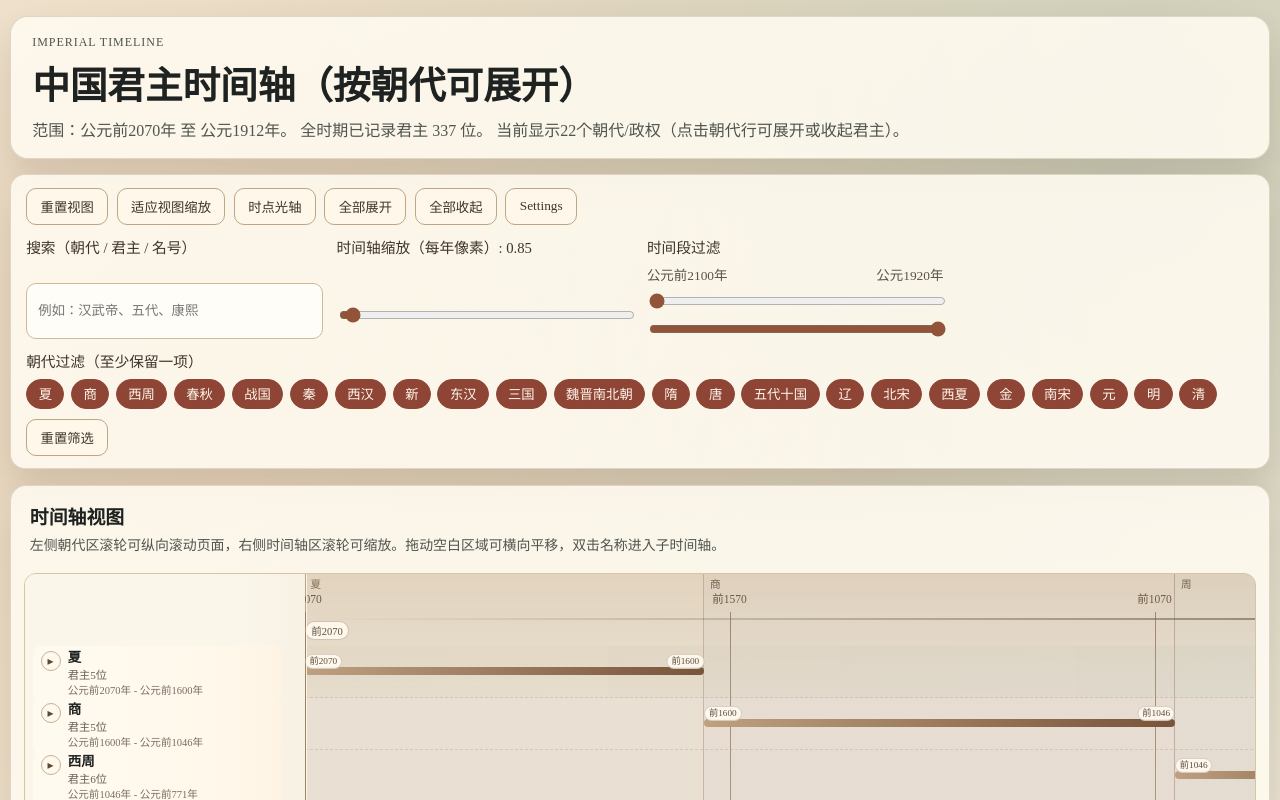
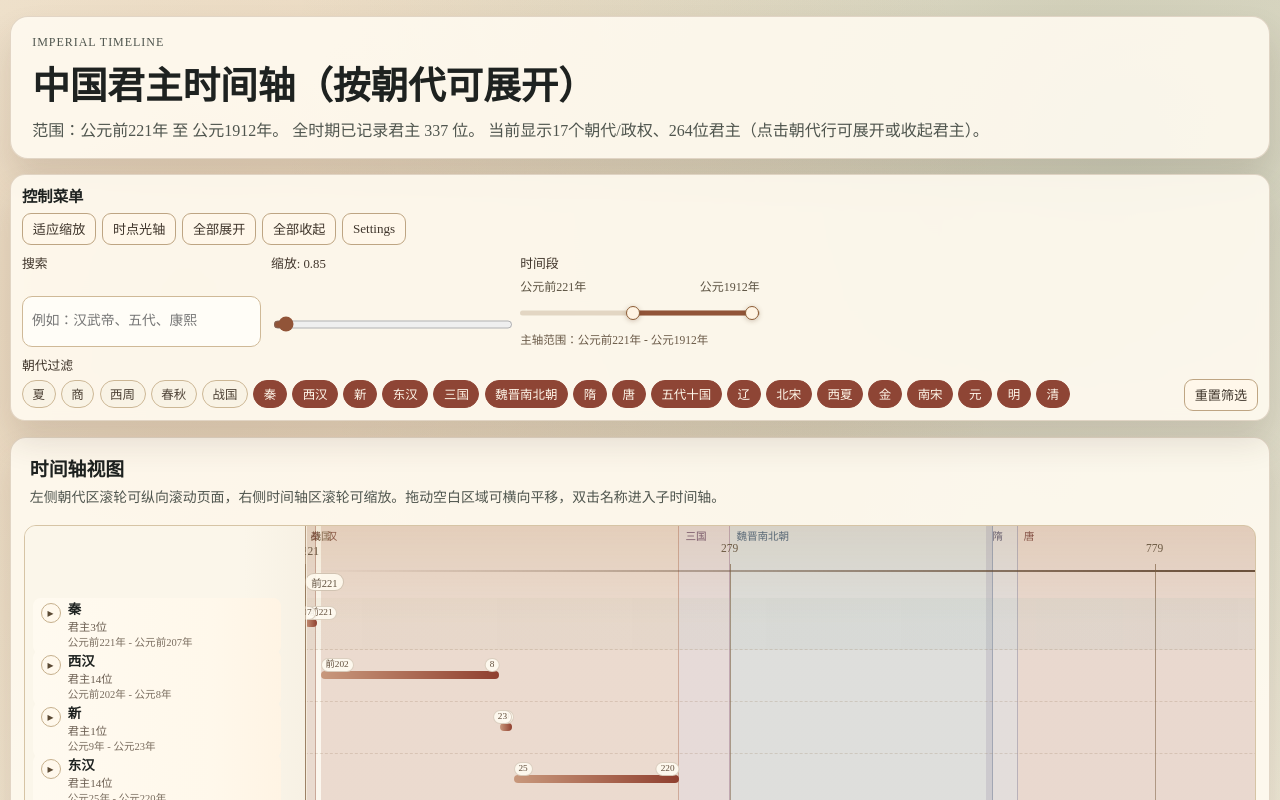
Before and after one commit to TXC-ALON/TimeLine, a React (Vite) app: page / in a window 1280 px wide. Shown: the top 800 px of the page. Built offline with nearby package versions, Linux system fonts and the light colour scheme; a web font is replaced by a local one; what cn-era would draw is missing.

Commit message:
feat: compact controls and sync timeline window with dynasty filters

```diff
--- a/src/App.jsx
+++ b/src/App.jsx
@@ -45,6 +45,14 @@ const FIVE_DYNASTIES_TEN_KINGDOM_IDS = new Set([
   'ten-northern-han'
 ])
 const TANG_MERGE_IDS = new Set(['tang', 'wu-zhou'])
+
+const DEFAULT_HIDDEN_DYNASTY_IDS = new Set([
+  'xia',
+  'shang',
+  'western-zhou',
+  'period-spring-autumn',
+  'period-warring-states'
+])
 
 const PERIOD_BANDS = [
   { id: 'band-xia', label: '夏', startYear: -2070, endYear: -1600, color: '#8f6c49' },
@@ -741,6 +749,20 @@ function getDynastyLifeBounds(dynasty) {
   return { start, end }
 }
 
+function getMainTimelineBoundsByDynastyIds(dynasties, activeIds) {
+  const activeDynasties = dynasties.filter((item) => activeIds.includes(item.id))
+  if (activeDynasties.length === 0) {
+    return {
+      start: TIMELINE_MIN_YEAR,
+      end: TIMELINE_MAX_YEAR
+    }
+  }
+  return {
+    start: Math.min(...activeDynasties.map((item) => item.startYear)),
+    end: Math.max(...activeDynasties.map((item) => item.endYear))
+  }
+}
+
 function getInitialProbeYearByDynasties(dynasties, minYear, maxYear) {
   const firstDynastyWithRuler = dynasties.find((item) => item.visibleRulers?.length > 0)
   if (!firstDynastyWithRuler) {
@@ -794,7 +816,10 @@ function App() {
     })
   }, [])
 
-  const allDynastyFilterIds = useMemo(() => sortedDynasties.map((item) => item.id), [sortedDynasties])
+  const defaultDynastyFilterIds = useMemo(
+    () => sortedDynasties.map((item) => item.id).filter((id) => !DEFAULT_HIDDEN_DYNASTY_IDS.has(id)),
+    [sortedDynasties]
+  )
   const totalRecordedRulerCount = useMemo(() => {
     const uniqueRulerIds = new Set()
     sortedDynasties.forEach((dynasty) => {
@@ -808,8 +833,11 @@ function App() {
   const [isDragging, setIsDragging] = useState(false)
   const [searchText, setSearchText] = useState('')
   const [zoom, setZoom] = useState(DEFAULT_SCALE)
-  const [yearWindow, setYearWindow] = useState([TIMELINE_MIN_YEAR, TIMELINE_MAX_YEAR])
-  const [activeDynastyIds, setActiveDynastyIds] = useState(allDynastyFilterIds)
+  const [activeDynastyIds, setActiveDynastyIds] = useState(defaultDynastyFilterIds)
+  const [yearWindow, setYearWindow] = useState(() => {
+    const initialBounds = getMainTimelineBoundsByDynastyIds(sortedDynasties, defaultDynastyFilterIds)
+    return [initialBounds.start, initialBounds.end]
+  })
   const [expandedDynasties, setExpandedDynasties] = useState(new Set())
   const [selectedKey, setSelectedKey] = useState(`dynasty:${sortedDynasties[0]?.id ?? ''}`)
   const [tooltip, setTooltip] = useState(null)
@@ -824,6 +852,7 @@ function App() {
 
   const normalizedSearch = searchText.trim().toLowerCase()
   const [windowStart, windowEnd] = yearWindow
+  const totalTimelineSpan = Math.max(1, TIMELINE_MAX_YEAR - TIMELINE_MIN_YEAR)
 
   const filteredDynasties = useMemo(() => {
     return sortedDynasties.reduce((result, dynasty) => {
@@ -877,19 +906,14 @@ function App() {
     }
     return getDynastyLifeBounds(subTimelineDynasty)
   }, [subTimelineDynasty])
-  const mainTimelineBounds = useMemo(() => {
-    const activeDynasties = sortedDynasties.filter((item) => activeDynastyIds.includes(item.id))
-    if (activeDynasties.length === 0) {
-      return {
-        start: TIMELINE_MIN_YEAR,
-        end: TIMELINE_MAX_YEAR
-      }
-    }
-    return {
-      start: Math.min(...activeDynasties.map((item) => item.startYear)),
-      end: Math.max(...activeDynasties.map((item) => item.endYear))
-    }
-  }, [activeDynastyIds, sortedDynasties])
+  const mainTimelineBounds = useMemo(
+    () => getMainTimelineBoundsByDynastyIds(sortedDynasties, activeDynastyIds),
+    [activeDynastyIds, sortedDynasties]
+  )
+  const currentDisplayedRulerCount = useMemo(
+    () => filteredDynasties.reduce((sum, dynasty) => sum + dynasty.visibleRulers.length, 0),
+    [filteredDynasties]
+  )
 
   const displayDynasties = useMemo(() => {
     if (!subTimelineDynasty) {
@@ -964,6 +988,8 @@ function App() {
     return PERIOD_BANDS.filter((item) => overlap(item.startYear, item.endYear, axisMinYear, axisMaxYear))
   }, [axisMaxYear, axisMinYear, displaySettings.showPeriodBands, isSubTimeline])
   const axisEndX = LABEL_WIDTH + totalYears * zoom
+  const windowStartPercent = ((windowStart - TIMELINE_MIN_YEAR) / totalTimelineSpan) * 100
+  const windowEndPercent = ((windowEnd - TIMELINE_MIN_YEAR) / totalTimelineSpan) * 100
 
   const getXByYear = (year) => {
     const clampedYear = clamp(year, axisMinYear, axisMaxYear)
@@ -1391,9 +1417,25 @@ function App() {
     setActiveDynastyIds((current) => {
       if (current.includes(dynastyId)) {
         const next = current.filter((item) => item !== dynastyId)
-        return next.length ? next : current
-      }
-      return [...current, dynastyId]
+        if (!next.length) {
+          return current
+        }
+        const nextBounds = getMainTimelineBoundsByDynastyIds(sortedDynasties, next)
+        setYearWindow((currentWindow) =>
+          currentWindow[0] === nextBounds.start && currentWindow[1] === nextBounds.end
+            ? currentWindow
+            : [nextBounds.start, nextBounds.end]
+        )
+        return next
+      }
+      const next = [...current, dynastyId]
+      const nextBounds = getMainTimelineBoundsByDynastyIds(sortedDynasties, next)
+      setYearWindow((currentWindow) =>
+        currentWindow[0] === nextBounds.start && currentWindow[1] === nextBounds.end
+          ? currentWindow
+          : [nextBounds.start, nextBounds.end]
+      )
+      return next
     })
   }
 
@@ -1431,21 +1473,13 @@ function App() {
   const resetFilters = () => {
     setRulerContextMenu(null)
     setSearchText('')
-    setActiveDynastyIds(allDynastyFilterIds)
-    setYearWindow([TIMELINE_MIN_YEAR, TIMELINE_MAX_YEAR])
+    setActiveDynastyIds(defaultDynastyFilterIds)
+    const nextBounds = getMainTimelineBoundsByDynastyIds(sortedDynasties, defaultDynastyFilterIds)
+    setYearWindow([nextBounds.start, nextBounds.end])
     setSubTimelineId(null)
     syncTimelineHistory(null, 'replace')
     setZoom(DEFAULT_SCALE)
     setHighlightedRulerKey(null)
-  }
-
-  const resetView = () => {
-    if (timelineViewportRef.current && Math.abs(zoom - DEFAULT_SCALE) < 0.0001) {
-      timelineViewportRef.current.scrollLeft = 0
-      return
-    }
-    pendingScrollLeftRef.current = 0
-    setZoom(DEFAULT_SCALE)
   }
 
   const fitViewToCurrentRange = () => {
@@ -1634,17 +1668,17 @@ function App() {
           全时期已记录君主 {totalRecordedRulerCount} 位。
           {isSubTimeline
             ? ` 当前为子时间轴：${subTimelineDynasty.name}。`
-            : ` 当前显示${filteredDynasties.length}个朝代/政权（点击朝代行可展开或收起君主）。`}
+            : ` 当前显示${filteredDynasties.length}个朝代/政权、${currentDisplayedRulerCount}位君主（点击朝代行可展开或收起君主）。`}
         </p>
       </header>
 
       <section className="control-panel">
+        <div className="control-head">
+          <h2>控制菜单</h2>
+        </div>
         <div className="quick-actions">
-          <button className="secondary-btn quick-btn" type="button" onClick={resetView}>
-            重置视图
-          </button>
           <button className="secondary-btn quick-btn" type="button" onClick={fitViewToCurrentRange}>
-            适应视图缩放
+            适应缩放
           </button>
           <button
             className={`secondary-btn quick-btn ${isYearProbeActive ? 'active' : ''}`}
@@ -1663,11 +1697,6 @@ function App() {
           >
             时点光轴
           </button>
-          {isSubTimeline ? (
-            <button className="secondary-btn" type="button" onClick={exitSubTimeline}>
-              退出子时间轴
-            </button>
-          ) : null}
           <button className="secondary-btn" type="button" onClick={expandAllFiltered}>
             全部展开
           </button>
@@ -1681,7 +1710,7 @@ function App() {
 
         <div className="primary-controls">
           <div className="control-block">
-            <label htmlFor="search-input">搜索（朝代 / 君主 / 名号）</label>
+            <label htmlFor="search-input">搜索</label>
             <input
               id="search-input"
               type="text"
@@ -1692,7 +1721,7 @@ function App() {
           </div>
 
           <div className="control-block">
-            <label htmlFor="zoom-range">时间轴缩放（每年像素）: {zoom.toFixed(2)}</label>
+            <label htmlFor="zoom-range">缩放: {zoom.toFixed(2)}</label>
             <input
               id="zoom-range"
               type="range"
@@ -1705,13 +1734,23 @@ function App() {
           </div>
 
           <div className="control-block">
-            <label htmlFor="window-start">时间段过滤</label>
+            <label htmlFor="window-start">时间段</label>
             <div className="range-labels">
               <span>{formatYear(windowStart)}</span>
               <span>{formatYear(windowEnd)}</span>
             </div>
+            <div className="range-slider-dual">
+              <div className="range-slider-track" />
+              <div
+                className="range-slider-active"
+                style={{
+                  left: `${windowStartPercent}%`,
+                  width: `${Math.max(0, windowEndPercent - windowStartPercent)}%`
+                }}
+              />
               <input
                 id="window-start"
+                className="range-slider-thumb range-slider-thumb-start"
                 type="range"
                 min={TIMELINE_MIN_YEAR}
                 max={TIMELINE_MAX_YEAR}
@@ -1719,6 +1758,7 @@ function App() {
                 onChange={(event) => handleWindowStartChange(event.target.value)}
               />
               <input
+                className="range-slider-thumb range-slider-thumb-end"
                 type="range"
                 min={TIMELINE_MIN_YEAR}
                 max={TIMELINE_MAX_YEAR}
@@ -1726,9 +1766,13 @@ function App() {
                 onChange={(event) => handleWindowEndChange(event.target.value)}
               />
             </div>
+            <div className="range-hint">
+              主轴范围：{formatYear(mainTimelineBounds.start)} - {formatYear(mainTimelineBounds.end)}
+            </div>
+          </div>
 
           <div className="control-block wide">
-            <label>朝代过滤（至少保留一项）</label>
+            <label>朝代过滤</label>
             <div className="dynasty-filter-row">
               <div className="dynasty-grid">
                 {sortedDynasties.map((dynasty) => {
--- a/src/index.css
+++ b/src/index.css
@@ -61,19 +61,42 @@ body {
 
 .control-panel {
   margin-top: 0.95rem;
-  padding: 0.78rem 0.92rem;
+  padding: 0.54rem 0.66rem;
   border-radius: 15px;
   background: var(--card);
   border: 1px solid var(--card-border);
   box-shadow: var(--shadow);
+  position: sticky;
+  top: 0.42rem;
+  z-index: 24;
+  backdrop-filter: blur(6px);
   display: grid;
-  gap: 0.68rem;
+  gap: 0.42rem;
+}
+
+.control-head {
+  display: flex;
+  align-items: center;
+  justify-content: space-between;
+}
+
+.control-head h2 {
+  margin: 0;
+  font-size: 0.96rem;
+}
+
+.control-head p {
+  margin: 0.18rem 0 0;
+  color: var(--ink-soft);
+  font-size: 0.8rem;
 }
 
 .quick-actions {
   display: flex;
-  flex-wrap: wrap;
-  gap: 0.52rem;
+  flex-wrap: nowrap;
+  gap: 0.36rem;
+  overflow-x: auto;
+  padding-bottom: 0.08rem;
 }
 
 .quick-btn {
@@ -89,12 +112,19 @@ body {
 
 .primary-controls {
   display: grid;
-  grid-template-columns: repeat(auto-fit, minmax(260px, 1fr));
-  gap: 0.72rem 0.86rem;
+  grid-template-columns: repeat(auto-fit, minmax(220px, 1fr));
+  gap: 0.5rem 0.6rem;
 }
 
 .control-block.wide {
   grid-column: 1 / -1;
+}
+
+.control-panel .secondary-btn {
+  border-radius: 9px;
+  padding: 0.34rem 0.62rem;
+  font-size: 0.82rem;
+  white-space: nowrap;
 }
 
 .probe-float-card {
@@ -262,11 +292,11 @@ body {
 
 .control-block {
   display: grid;
-  gap: 0.46rem;
+  gap: 0.32rem;
 }
 
 .control-block label {
-  font-size: 0.92rem;
+  font-size: 0.8rem;
   color: #3f342a;
 }
 
@@ -278,10 +308,11 @@ input[type='range'] {
 input[type='text'] {
   border: 1px solid #cfb997;
   border-radius: 10px;
-  padding: 0.62rem 0.7rem;
+  padding: 0.42rem 0.56rem;
   background: #fffdf7;
   color: var(--ink);
   font-family: inherit;
+  font-size: 0.86rem;
 }
 
 input[type='text']:focus {
@@ -297,24 +328,123 @@ input[type='range'] {
   display: flex;
   justify-content: space-between;
   color: #5b5242;
-  font-size: 0.84rem;
+  font-size: 0.75rem;
+}
+
+.range-slider-dual {
+  position: relative;
+  height: 26px;
+}
+
+.range-slider-track,
+.range-slider-active {
+  position: absolute;
+  top: 50%;
+  transform: translateY(-50%);
+  height: 5px;
+  border-radius: 999px;
+}
+
+.range-slider-track {
+  left: 0;
+  right: 0;
+  background: rgba(162, 132, 98, 0.28);
+}
+
+.range-slider-active {
+  background: #915438;
+}
+
+.range-slider-thumb {
+  position: absolute;
+  left: 0;
+  top: 0;
+  width: 100%;
+  height: 26px;
+  margin: 0;
+  background: transparent;
+  appearance: none;
+  -webkit-appearance: none;
+  pointer-events: none;
+}
+
+.range-slider-thumb.range-slider-thumb-start {
+  z-index: 2;
+}
+
+.range-slider-thumb.range-slider-thumb-end {
+  z-index: 3;
+}
+
+.range-slider-thumb::-webkit-slider-runnable-track {
+  height: 5px;
+  background: transparent;
+}
+
+.range-slider-thumb::-moz-range-track {
+  height: 5px;
+  background: transparent;
+}
+
+.range-slider-thumb::-webkit-slider-thumb {
+  -webkit-appearance: none;
+  width: 14px;
+  height: 14px;
+  border-radius: 999px;
+  border: 1px solid #8c5c35;
+  background: #fff4e3;
+  box-shadow: 0 1px 5px rgba(98, 66, 40, 0.3);
+  cursor: pointer;
+  margin-top: -4.5px;
+  pointer-events: auto;
+}
+
+.range-slider-thumb::-moz-range-thumb {
+  width: 14px;
+  height: 14px;
+  border-radius: 999px;
+  border: 1px solid #8c5c35;
+  background: #fff4e3;
+  box-shadow: 0 1px 5px rgba(98, 66, 40, 0.3);
+  cursor: pointer;
+  pointer-events: auto;
+}
+
+.range-slider-thumb:focus-visible {
+  outline: none;
+}
+
+.range-slider-thumb:focus-visible::-webkit-slider-thumb {
+  outline: 2px solid rgba(143, 70, 52, 0.3);
+}
+
+.range-slider-thumb:focus-visible::-moz-range-thumb {
+  outline: 2px solid rgba(143, 70, 52, 0.3);
+}
+
+.range-hint {
+  font-size: 0.72rem;
+  color: #6a5a48;
 }
 
 .dynasty-grid {
   display: flex;
-  flex-wrap: wrap;
-  gap: 0.4rem;
+  flex-wrap: nowrap;
+  gap: 0.32rem;
+  overflow-x: auto;
+  padding-bottom: 0.08rem;
 }
 
 .dynasty-filter-row {
   display: flex;
   align-items: center;
-  gap: 0.58rem;
-  flex-wrap: wrap;
+  gap: 0.42rem;
+  flex-wrap: nowrap;
 }
 
 .dynasty-filter-row .dynasty-grid {
-  flex: 0 1 auto;
+  flex: 1 1 auto;
+  min-width: 0;
 }
 
 .settings-grid {
@@ -362,12 +492,14 @@ input[type='range'] {
 .dynasty-chip {
   border: 1px solid #ccb795;
   border-radius: 999px;
-  padding: 0.3rem 0.72rem;
+  padding: 0.24rem 0.6rem;
   background: #f9f3e5;
   color: #4c4034;
   font-family: inherit;
+  font-size: 0.78rem;
   cursor: pointer;
   transition: all 0.16s ease;
+  white-space: nowrap;
 }
 
 .dynasty-chip.active {
```
Lines whose indentation alone changed are shown as unchanged.
